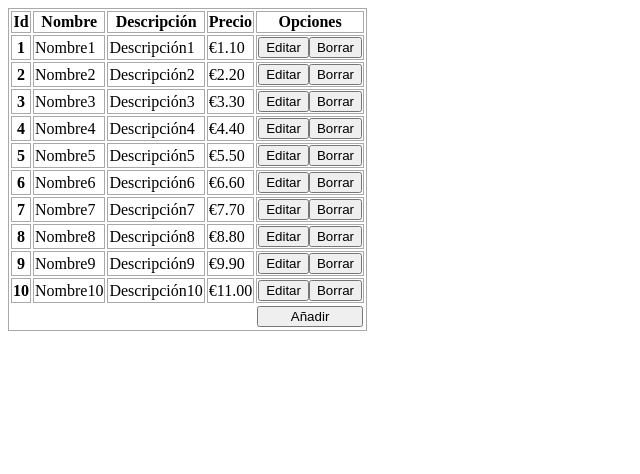
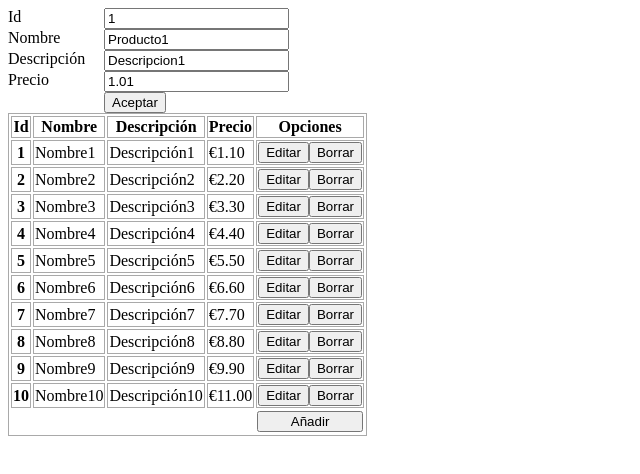
Before and after one commit to javierlete/angular-ejercicio-productos, an Angular app: page / in a window 1280 px wide. Shown: the top 474 px of the page, without its empty margins (0-640 px from the left). Built offline with nearby package versions, Linux system fonts and the light colour scheme.

Commit message:
Componente de edición

```diff
--- a/src/app/app.component.html
+++ b/src/app/app.component.html
@@ -1 +1,2 @@
+<app-productos-editar></app-productos-editar>
 <app-productos-listado></app-productos-listado>
--- a/src/app/app.module.ts
+++ b/src/app/app.module.ts
@@ -4,11 +4,13 @@ import { NgModule } from '@angular/core';
 import { AppRoutingModule } from './app-routing.module';
 import { AppComponent } from './app.component';
 import { ProductosListadoComponent } from './productos-listado/productos-listado.component';
+import { ProductosEditarComponent } from './productos-editar/productos-editar.component';
 
 @NgModule({
   declarations: [
     AppComponent,
-    ProductosListadoComponent
+    ProductosListadoComponent,
+    ProductosEditarComponent
   ],
   imports: [
     BrowserModule,
--- /dev/null
+++ b/src/app/productos-editar/productos-editar.component.css
@@ -0,0 +1,4 @@
+label {
+    width: 6em;
+    float: left;
+}
--- /dev/null
+++ b/src/app/productos-editar/productos-editar.component.html
@@ -0,0 +1,22 @@
+<form action="#">
+  <div>
+    <label for="id">Id</label>
+    <input id="id" type="text" readonly value="1"/>
+  </div>
+  <div>
+    <label for="nombre">Nombre</label>
+    <input id="nombre" type="text" value="Producto1"/>
+  </div>
+  <div>
+    <label for="descripcion">Descripción</label>
+    <input id="descripcion" type="text" value="Descripcion1"/>
+  </div>
+  <div>
+    <label for="precio">Precio</label>
+    <input id="precio" type="number" step="0.01" value="1.01"/>
+  </div>
+  <div>
+    <label>&nbsp;</label>
+    <button>Aceptar</button>
+  </div>
+</form>
--- /dev/null
+++ b/src/app/productos-editar/productos-editar.component.ts
@@ -0,0 +1,15 @@
+import { Component, OnInit } from '@angular/core';
+
+@Component({
+  selector: 'app-productos-editar',
+  templateUrl: './productos-editar.component.html',
+  styleUrls: ['./productos-editar.component.css']
+})
+export class ProductosEditarComponent implements OnInit {
+
+  constructor() { }
+
+  ngOnInit() {
+  }
+
+}
```
Also changed, not shown: 1 other file (tests, documents, lock files or other folders).
